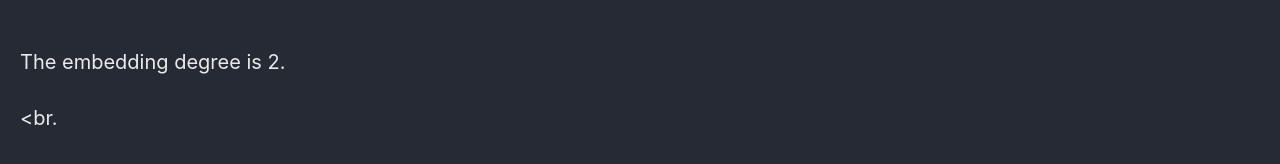
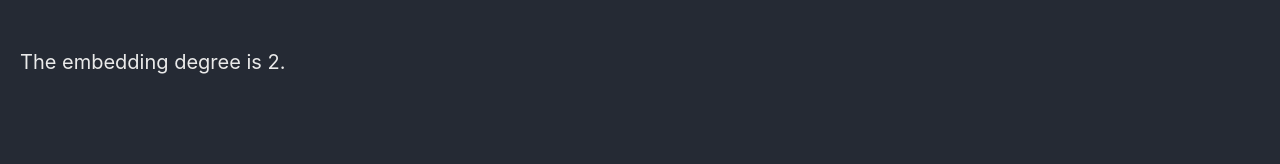
Before and after one commit to Connor-McCartney/Connor-McCartney.github.io, a Jekyll site: the page built from _pages/cryptography/ecc/TheseWallsCodegate2025.md, in a window 1280 px wide and 900 px high, scrolled down 4763 px. Shown: the part 711-875 px from the top of the window. Built offline with Jekyll 4.4.1, drawn with Linux system fonts in a browser that asks for light colours; cached includes are drawn as plain includes.

Commit message:
Update TheseWallsCodegate2025.md

```diff
--- a/_pages/cryptography/ecc/TheseWallsCodegate2025.md
+++ b/_pages/cryptography/ecc/TheseWallsCodegate2025.md
@@ -214,4 +214,4 @@ print(k)
 
 The embedding degree is 2.
 
-<br.
+<br>
```
